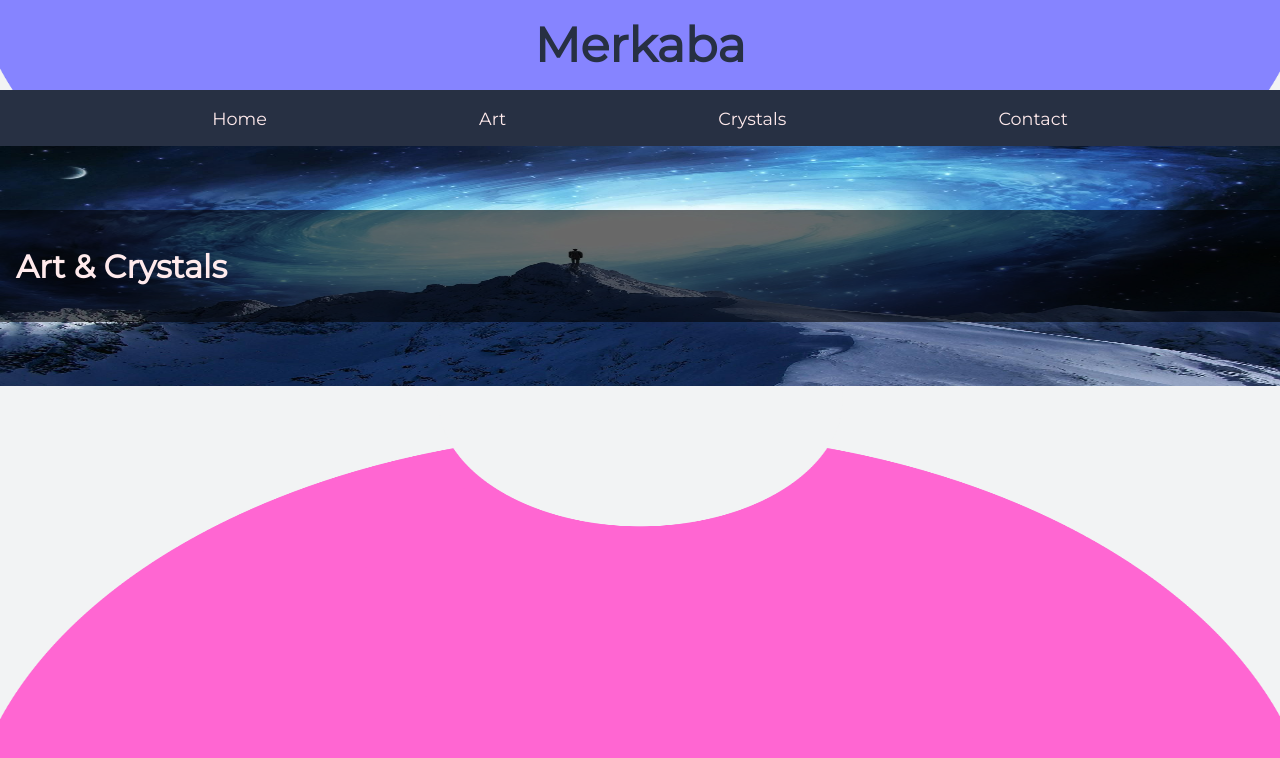
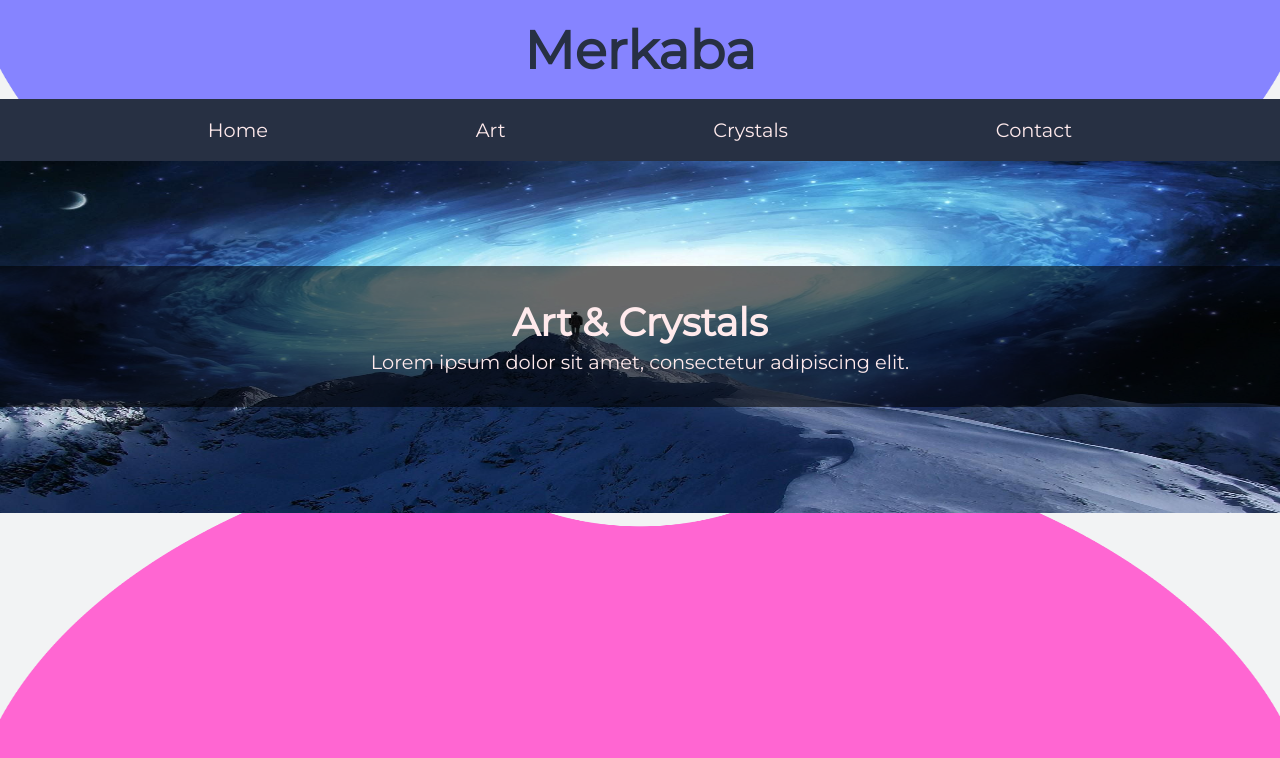
Before and after one commit to Yummy275/merkaba-webpage, a React (Create React App) app: page / in a window 1280 px wide. Shown: the top 758 px of the page. Built offline with nearby package versions, Linux system fonts and the light colour scheme.

Commit message:
home header

```diff
--- a/src/App.css
+++ b/src/App.css
@@ -1,6 +1,5 @@
 html {
     background-image: url('./images/circles-bg.png');
-    background-position: fixed;
     background-size: 100% 100%;
     background-repeat: no-repeat;
     min-height: 100vh;
--- a/src/components/HomeHeader.js
+++ b/src/components/HomeHeader.js
@@ -1,5 +1,5 @@
 import React from 'react';
-import styled from 'styled-components';
+import styled, { keyframes } from 'styled-components';
 import heroImg from '../images/hero-img.jpg';
 
 const HomeHeaderContainer = styled.div``;
@@ -10,18 +10,54 @@ const HeroBgImg = styled.div`
     align-items: center;
     background-image: url(${heroImg});
     background-size: 100% 100%;
+
+    @media (min-width: 640px) {
+        height: 17rem;
+    }
+
+    @media (min-width: 1024px) {
+        height: 20rem;
+    }
 `;
 
 const BlackBg = styled.div`
     width: 100%;
-    height: 5rem;
+    height: 6rem;
     display: flex;
+    justify-content: center;
     align-items: center;
     background-color: #00000094;
     padding: 1rem;
+    text-align: center;
+`;
+
+const moveIn = keyframes`
+    from {
+        opacity: 0;
+        transform: translate(-30px, 30px)
+    }
+    to {
+        opacity: 1;
+        transform: translate(0);
+    }
+`;
+
+const WordsBox = styled.div`
+    display: flex;
+    flex-direction: column;
+    align-items: center;
+    justify-content: center;
+    text-align: center;
+    opacity: 0;
+    animation: ${moveIn} 0.3s ease-in 0.2s forwards;
 `;
 
 const Words = styled.h1`
+    color: #ffeaec;
+`;
+
+const SubWords = styled.p`
+    margin-top: 0.25rem;
     color: #ffeaec;
 `;
 
@@ -30,7 +66,13 @@ const HomeHeader = () => {
         <HomeHeaderContainer>
             <HeroBgImg>
                 <BlackBg>
-                    <Words>Art {'&'} Crystals </Words>
+                    <WordsBox>
+                        <Words>Art {'&'} Crystals </Words>
+                        <SubWords>
+                            Lorem ipsum dolor sit amet, consectetur adipiscing
+                            elit.
+                        </SubWords>
+                    </WordsBox>
                 </BlackBg>
             </HeroBgImg>
         </HomeHeaderContainer>
--- a/src/index.css
+++ b/src/index.css
@@ -2,3 +2,10 @@
     margin: 0;
     padding: 0;
 }
+
+@media (min-width: 1024px) {
+    html,
+    body {
+        font-size: 1.1rem;
+    }
+}
```
